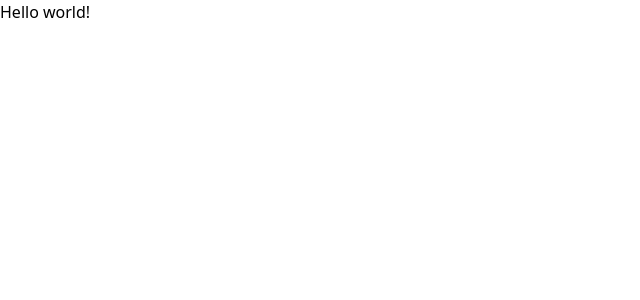
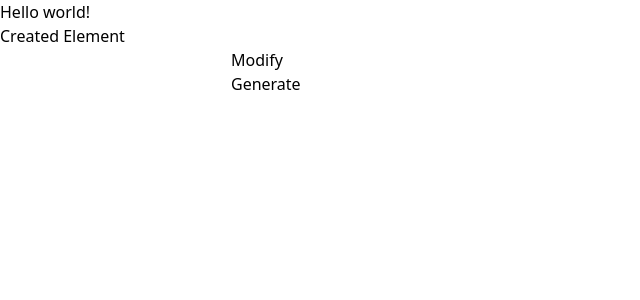
Before and after one commit to 9akashnp8/hajime-ui, a React (Vite) app in the folder client/: page / in a window 1280 px wide. Shown: the top 300 px of the page, without its empty margins (0-640 px from the left). Built offline with nearby package versions, Linux system fonts and the light colour scheme.

Commit message:
feat: setup basic frontend for generation and modification of element

```diff
--- a/client/src/App.tsx
+++ b/client/src/App.tsx
@@ -1,10 +1,71 @@
+import { useState } from "react"
+
 function App() {
+  const [userInput, setUserInput] = useState("");
+
+  function stringToElement(stringElment: string) {
+    const template = document.createElement('template');
+    template.innerHTML = stringElment.trim();
+    return template.content.firstChild;
+  }
+
+  function replaceElement(className: string, newElement: Node) {
+    const originalElement = document.getElementsByClassName(className)[0];
+    originalElement.replaceWith(newElement)
+  }
+
+  async function getModifiedElement(event: React.FormEvent<HTMLElement>) {
+    event.preventDefault()
+    const request = await fetch("http://localhost:8000/modify?mock=True", {
+      method: "POST",
+      headers: {
+        "Content-Type": "application/json",
+        "Accept": "application/json",
+      },
+      body: JSON.stringify({ userInput })
+    })
+    const response = await request.json()
+    const newElement = stringToElement(response['result']);
+    replaceElement('generatedButton', newElement!)
+  }
+
+  async function generateElement(event: React.FormEvent<HTMLElement>) {
+    event.preventDefault()
+    const request = await fetch("http://localhost:8000/generate?mock=True", {
+      method: "POST",
+      headers: {
+        "Content-Type": "application/json",
+        "Accept": "application/json",
+      },
+      body: JSON.stringify({ prompt: userInput })
+    })
+    const response = await request.json()
+    console.log(response)
+    const generatedELement = stringToElement(response['result'])
+    document.getElementById('canvas')?.appendChild(generatedELement!)
+  }
 
   return (
     <>
       <h1 className="text-3xl font-bold underline">
         Hello world!
       </h1>
+      <div>
+        <button className="generatedButton">
+          Created Element
+        </button>
+        <form onSubmit={getModifiedElement}>
+          <input type="text" id="userInput" name="userInput" value={userInput}  onChange={(e) => setUserInput(e.target.value)} />
+          <button type="submit" >Modify</button>
+        </form>
+        <form onSubmit={generateElement}>
+          <input type="text" name="newElement" id="newElement" value={userInput}  onChange={(e) => setUserInput(e.target.value)} />
+          <button className="bg-slate-400 p-2 rounded hover:bg-slate-500">Generate</button>
+        </form>
+        <div id="canvas">
+
+        </div>
+      </div>
     </>
   )
 }
```
